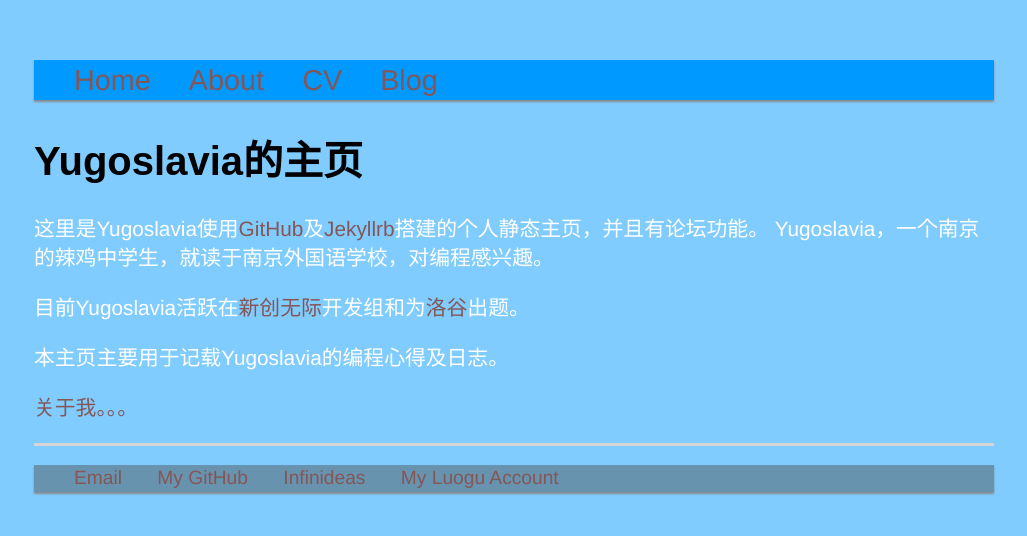
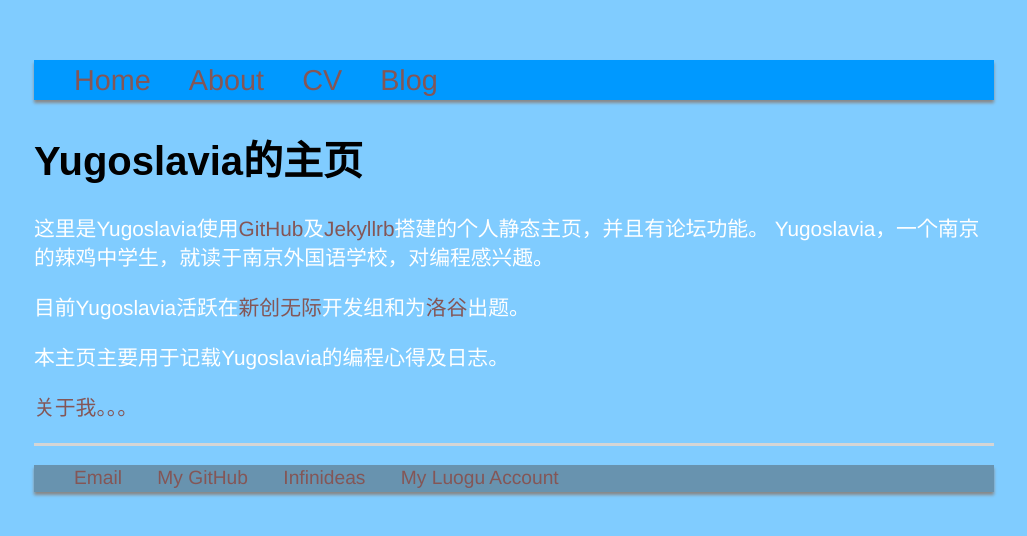
Before and after one commit to Yugoslavia36/yugoslavia36.github.io, a Jekyll site: the page built from index.html, in a window 1280 px wide. Shown: the top 536 px of the page, without its empty margins (126-1153 px from the left). Built offline with Jekyll 4.4.1, drawn with Linux system fonts in a browser that asks for light colours.

Commit message:
Update main.css

```diff
--- a/css/main.css
+++ b/css/main.css
@@ -1,6 +1,6 @@
 body { margin: 60px auto; width: 75%;background: #80ccff;}
 
-a { text-decoration: none; color: #845656; }
+a { text-decoration: none; color: #845656; font-family: 'Helvetica','Microsoft YaHei UI','Cursive';}
 a:hover { text-decoration: underline; }
 
 p.meta { color: #1a2367; }
@@ -14,8 +14,8 @@ h2 { font-size: 2.3em; }
 h3 { font-size: 2em; }
 h4 { font-size: 1.7em; }
 
-nav ul { font-size: 1.8em; font-family: 'Helvetica','Microsoft YaHei UI';  list-style: none; font-weight: normal; box-shadow: 0px 2px 2px #888888; background: #0099ff}
-footer ul { font-size: 1.5em; font-family: 'Helvetica','Microsoft YaHei UI';  list-style: none; font-weight: normal; box-shadow: 0px 2px 2px #888888; background: #6893af}
+nav ul { font-size: 1.8em; font-family: 'Helvetica','Microsoft YaHei UI';  list-style: none; font-weight: normal; box-shadow: 0px 3px 3px #888888; background: #0099ff}
+footer ul { font-size: 1.5em; font-family: 'Helvetica','Microsoft YaHei UI';  list-style: none; font-weight: normal; box-shadow: 0px 3px 3px #888888;  background: #6893af}
 nav ul li, footer ul li { display: inline; margin-right: 30px; }
 
 footer { border-top: 3px solid #d5d5d5; font-size: .8em; }
```
